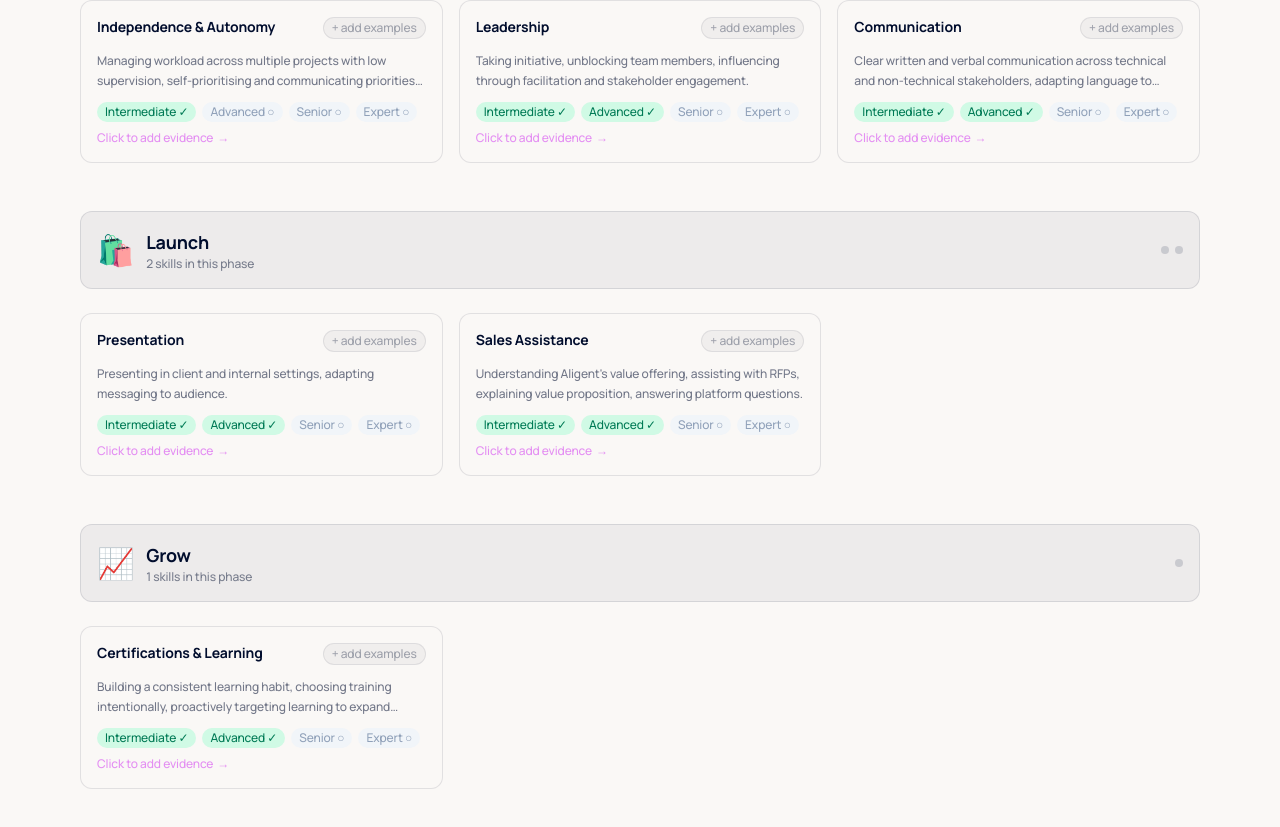
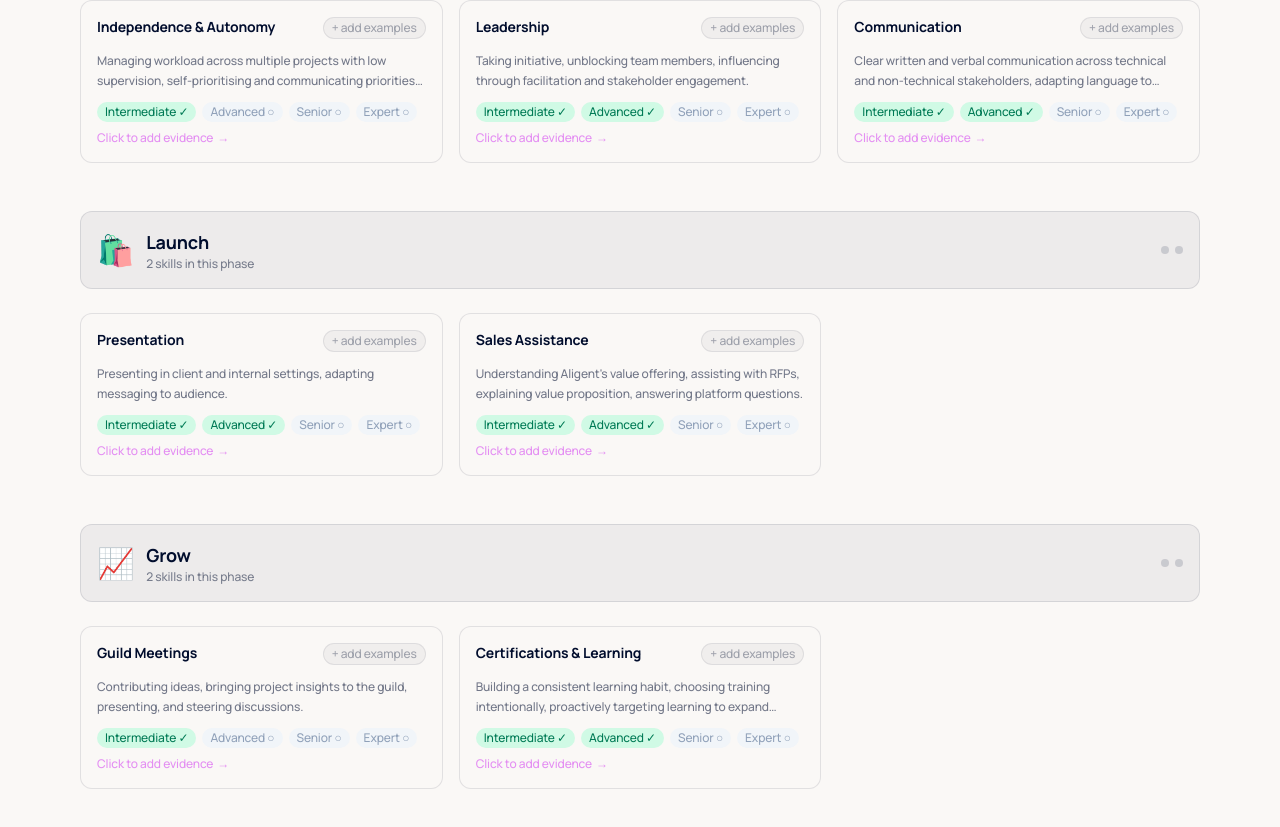
Before and after one commit to megan-hamer-aligent/skills-board, a Next.js app: page / in a window 1280 px wide. Shown: the part 1003-1830 px from the top of the page. Built offline with nearby package versions, Linux system fonts and the light colour scheme; no server answers; the database is empty.

Commit message:
Add Guild Meetings skill to Grow phase

```diff
--- a/src/data/skills.ts
+++ b/src/data/skills.ts
@@ -153,6 +153,25 @@ export const INITIAL_SKILLS: Skill[] = [
 
   // ── GROW ──────────────────────────────────────────────────────────────────
   {
+    id: 'guild-meetings',
+    name: 'Guild Meetings',
+    summary: 'Contributing ideas, bringing project insights to the guild, presenting, and steering discussions.',
+    phase: 'grow',
+    intermediateStatus: 'consistently',
+    advancedStatus: 'partially',
+    seniorStatus: 'not-yet',
+    advancedGrowthNotes: [
+      'Presenting at guild meetings still developing',
+      'Steering discussions and contributing regularly as a next step',
+    ],
+    seniorGrowthNotes: [
+      'Taking temporary leadership of the guild meeting when required',
+      'Planning sessions, activities, and long-term goals',
+      'Building community, culture, and fostering growth',
+    ],
+    examples: [],
+  },
+  {
     id: 'certifications-learning',
     name: 'Certifications & Learning',
     summary: 'Building a consistent learning habit, choosing training intentionally, proactively targeting learning to expand capability breadth.',
```
